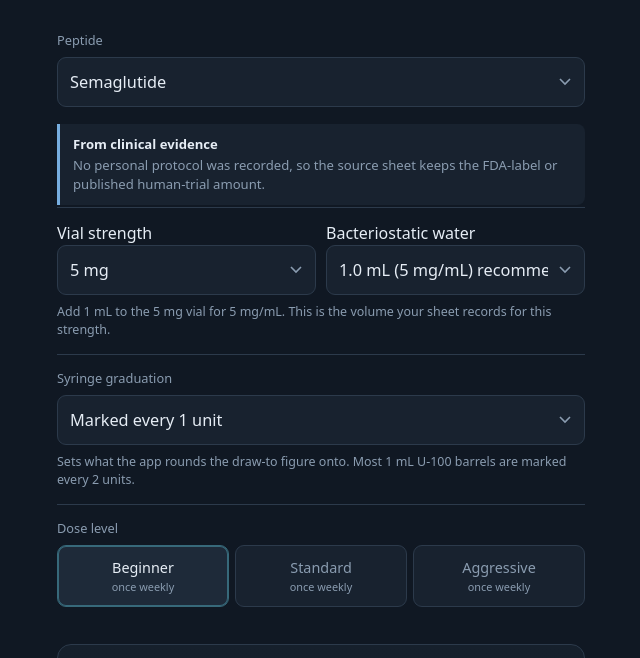
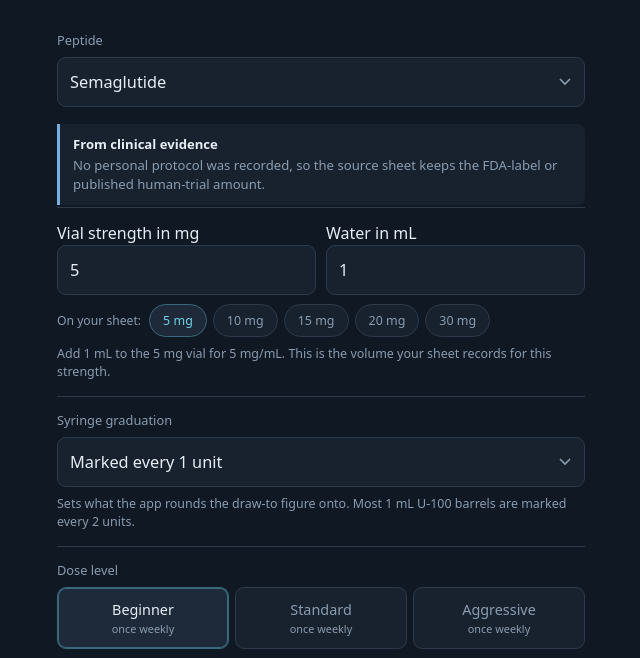
Before and after one commit to hhenson76/pep-dose-calc, a plain HTML site: page index.html in a window 1280 px wide. Shown: the part 141-799 px from the top of the page, without its empty margins (319-959 px from the left). Drawn offline with Linux system fonts and the light colour scheme.

Commit message:
Custom mg input

```diff
--- a/index.html
+++ b/index.html
@@ -117,6 +117,13 @@
   .actions button:hover{border-color:var(--fluid-dim)}
   .actions button:disabled{color:#5A6B7D;cursor:not-allowed;border-color:var(--line)}
   .actions button.danger{color:#E0705E}
+  .chips{display:flex;gap:6px;flex-wrap:wrap;margin-top:9px}
+  .chips button{
+    background:var(--panel);border:1px solid var(--line);border-radius:20px;
+    color:var(--muted);font-family:inherit;font-size:0.78rem;padding:7px 13px;cursor:pointer;
+  }
+  .chips button.on{background:var(--panel-2);border-color:var(--fluid-dim);color:var(--fluid)}
+  .chips span{font-size:0.76rem;color:var(--muted);align-self:center;margin-right:2px}
   .linkish{background:none;border:none;color:var(--fluid);font-family:inherit;font-size:inherit;padding:0;cursor:pointer;text-decoration:underline}
   .actions button.on{background:var(--panel-2);border-color:var(--fluid-dim);color:var(--fluid)}
 
@@ -164,18 +171,15 @@
 <div class="field">
   <div class="row">
     <div>
-      <label for="vial">Vial strength</label>
-      <select id="vial"></select>
+      <label for="vial">Vial strength in mg</label>
+      <input type="number" id="vial" min="0.01" step="0.5" inputmode="decimal" placeholder="e.g. 10">
     </div>
     <div>
-      <label for="bac">Bacteriostatic water</label>
-      <select id="bac"></select>
+      <label for="bac">Water in mL</label>
+      <input type="number" id="bac" min="0.05" step="0.25" inputmode="decimal" placeholder="e.g. 2">
     </div>
   </div>
-  <div id="customWrap" hidden>
-    <label for="customMg" style="display:block;font-size:0.8rem;color:var(--muted);margin:12px 0 7px">Verified vial strength in mg</label>
-    <input type="number" id="customMg" min="0.01" step="0.1" value="5">
-  </div>
+  <div id="chips" class="chips"></div>
   <div class="hint" id="concHint"></div>
 </div>
 
@@ -501,7 +505,6 @@ const DATA = [
 ]}
 ];
 
-const BAC_OPTIONS = [0.25,0.5,0.75,1,1.25,1.5,2,2.5,3,3.5,4,4.5,5,6,7,8,10];
 const LADDER = []; for (let m=5; m<=100; m+=5) LADDER.push(m);
 let cur=null, level="beginner", wUnit="lb", bacTouched=false, grad=1;
 let lastUnits=null, lastMg=null;
@@ -570,17 +573,11 @@ function derivedMl(mg){
   const conc = near / cur.recon[near];
   if (!isFinite(conc) || conc <= 0) return 1;
   const raw = mg / conc;
-  let pick = BAC_OPTIONS[0], gap = Infinity;
-  BAC_OPTIONS.forEach(o => { const d = Math.abs(o-raw); if (d < gap){ gap = d; pick = o; } });
-  return pick;
+  return Math.min(30, Math.max(0.1, Math.round(raw*20)/20));   // nearest 0.05 mL
 }
 function onSheet(mg){ return !!cur && cur.vials.indexOf(mg) !== -1; }
 
-function vialMg(){
-  if (!cur) return 0;
-  if ($("vial").value === "custom") return parseFloat($("customMg").value) || 0;
-  return parseFloat($("vial").value) || 0;
-}
+function vialMg(){ return parseFloat($("vial").value) || 0; }
 function compMg(){
   const v = vialMg();
   if (!cur) return v;
@@ -611,29 +608,7 @@ function loadCompound(){
   $("evidence").className = "evidence " + s.cls;
   $("evidence").innerHTML = "<strong>"+s.label+"</strong>"+s.text;
 
-  const vs = $("vial"); vs.innerHTML = "";
-  if (cur.vials.length){
-    const g1 = document.createElement("optgroup"); g1.label = "On your sheet";
-    cur.vials.forEach(v => {
-      const o = document.createElement("option");
-      o.value = v;
-      o.textContent = (cur.vialLabels && cur.vialLabels[v]) ? cur.vialLabels[v] : v+" mg";
-      g1.appendChild(o);
-    });
-    vs.appendChild(g1);
-  }
-  const g2 = document.createElement("optgroup"); g2.label = "Other strengths";
-  LADDER.filter(m => !onSheet(m)).forEach(m => {
-    const o = document.createElement("option");
-    o.value = m;
-    o.textContent = m+" mg" + (cur.parts ? "  ("+fmt(m/cur.parts,2)+" mg each)" : "");
-    g2.appendChild(o);
-  });
-  const oc = document.createElement("option");
-  oc.value = "custom"; oc.textContent = cur.unverified ? "Enter verified strength" : "Something else";
-  g2.appendChild(oc);
-  vs.appendChild(g2);
-  if (cur.unverified) vs.value = "custom";
+  renderChips();
 
   $("weightField").classList.toggle("hide", !cur.perKg);
 
@@ -649,37 +624,46 @@ function loadCompound(){
 
   const saved = store.mixes[cur.n];
   if (saved){
-    const v = $("vial");
-    if ([...v.options].some(o => +o.value === saved.mg)) v.value = saved.mg;
-    else { v.value = "custom"; $("customMg").value = saved.mg; }
-    if (saved.level) {
+    $("vial").value = saved.mg;
+    $("bac").value = saved.ml;
+    bacTouched = true;
+    if (saved.level){
       level = saved.level;
       [...$("strength").children].forEach(x => x.setAttribute("aria-pressed", x.dataset.level === level));
     }
-    onVialChange();
-    if (BAC_OPTIONS.includes(saved.ml)){ $("bac").value = saved.ml; bacTouched = true; calc(); }
+    renderChips(); calc();
   } else {
+    bacTouched = false;
+    $("vial").value = cur.vials.length ? cur.vials[0] : "";
     onVialChange();
   }
   renderHistory();
 }
 
+function renderChips(){
+  const el = $("chips"), mg = vialMg();
+  if (!cur || !cur.vials.length){
+    el.innerHTML = cur && cur.unverified
+      ? '<span>No verified strength on your sheet. Type the mg printed on the vial.</span>'
+      : "";
+    return;
+  }
+  el.innerHTML = '<span>On your sheet:</span>' + cur.vials.map(v =>
+    '<button type="button" data-mg="'+v+'"'+(Math.abs(v-mg)<1e-9?' class="on"':'')+'>'
+    + ((cur.vialLabels && cur.vialLabels[v]) ? cur.vialLabels[v] : v+" mg")
+    + '</button>').join("");
+  el.querySelectorAll("button[data-mg]").forEach(b => {
+    b.onclick = () => { $("vial").value = b.dataset.mg; bacTouched = false; onVialChange(); };
+  });
+}
+
 function onVialChange(){
-  $("customWrap").hidden = $("vial").value !== "custom";
-  const mg = vialMg(), keep = $("bac").value;
-  const fromSheet = !!(cur.recon && cur.recon[mg]);
-  const want = fromSheet ? cur.recon[mg] : derivedMl(mg);
-  const sel = $("bac"); sel.innerHTML = "";
-  BAC_OPTIONS.forEach(v => {
-    const o = document.createElement("option");
-    o.value = v;
-    o.textContent = v.toFixed(2).replace(/0$/,"")+" mL"
-      + (mg>0 ? "  ("+fmt(mg/v,2)+" mg/mL)" : "")
-      + (v===want ? "  recommended" : "");
-    sel.appendChild(o);
-  });
-  sel.value = (bacTouched && keep && BAC_OPTIONS.includes(+keep)) ? keep : want;
-  if (!sel.value) sel.value = want;
+  const mg = vialMg();
+  if (mg > 0 && !bacTouched){
+    const rec = (cur.recon && cur.recon[mg]) ? cur.recon[mg] : derivedMl(mg);
+    $("bac").value = rec;
+  }
+  renderChips();
   calc();
 }
 
@@ -767,7 +751,7 @@ function calc(){
     }
   }
   if (cur.tierNote && cur.tierNote[level]) flags.push(["warn", cur.tierNote[level]]);
-  if (mg>0 && cur.vials.length && !onSheet(mg) && $("vial").value !== "custom")
+  if (mg>0 && cur.vials.length && !onSheet(mg))
     flags.push(["info","This strength is not one your sheet lists for "+cur.n+". The water volume was derived to match the concentration of the nearest strength that is, which is the same move your sheet used to get GHK-Cu 50 mg from the recovered 100 mg setup."]);
   if (ml>3) flags.push(["warn",fmt(ml,2)+" mL is more than many peptide vials hold. Check the vial's capacity before drawing water into it, or use less water at a higher concentration."]);
   if (cur.unverified) flags.push(["warn","Vial strength is not verified in your sheet. Confirm the actual milligrams with the vendor before trusting any figure here."]);
@@ -906,9 +890,8 @@ $("btnWipe").addEventListener("click", () => {
 });
 
 $("compound").addEventListener("change", loadCompound);
-$("vial").addEventListener("change", onVialChange);
-$("customMg").addEventListener("input", onVialChange);
-$("bac").addEventListener("change", () => { bacTouched = true; calc(); });
+$("vial").addEventListener("input", onVialChange);
+$("bac").addEventListener("input", () => { bacTouched = true; renderChips(); calc(); });
 $("weight").addEventListener("input", calc);
 $("revU").addEventListener("input", reverse);
 
--- a/sw.js
+++ b/sw.js
@@ -1,5 +1,5 @@
 /* Bump CACHE when you change index.html so installed copies pick up the new build. */
-const CACHE = "recon-calc-v3-3";
+const CACHE = "recon-calc-v3-4";
 const ASSETS = [
   "./index.html",
   "./manifest.webmanifest",
```
